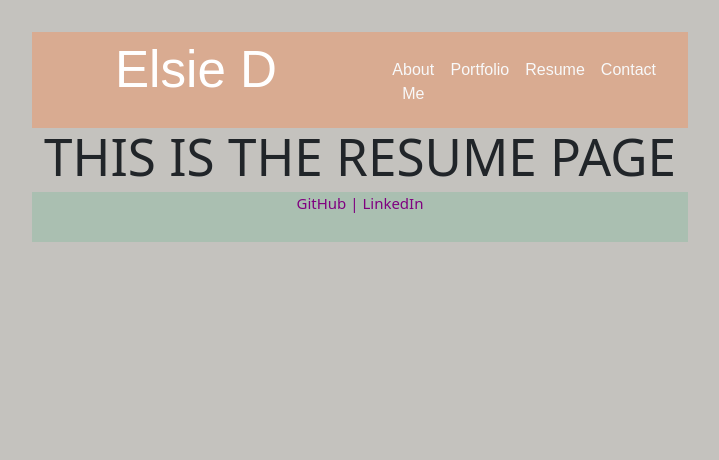
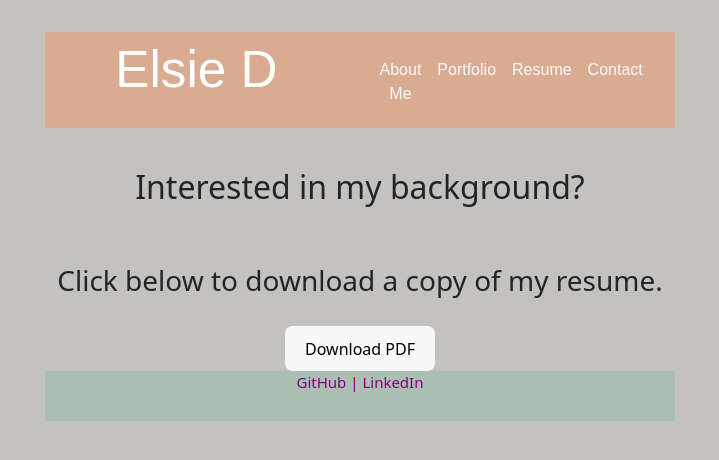
Before and after one commit to elsie-d/bootcamp-react-portfolio, a React (Vite) app in the folder ed-portfolio/: page /resume in a window 1280 px wide. Shown: the top 460 px of the page, without its empty margins (280-999 px from the left). Built offline with nearby package versions, Linux system fonts and the light colour scheme; a web font is replaced by a local one.

Commit message:
added resume

```diff
--- a/ed-portfolio/src/pages/Resume.jsx
+++ b/ed-portfolio/src/pages/Resume.jsx
@@ -4,11 +4,29 @@ import Row from 'react-bootstrap/Row';
 import Col from 'react-bootstrap/Col';
 
 export default function Resume() {
+  const onButtonClick = () => {
+    const pdfUrl = "ElsieResume.pdf";
+    const link = document.createElement("a");
+    link.href = pdfUrl;
+    link.download = "ElsieResume.pdf"; // specify the filename
+    document.body.appendChild(link);
+    link.click();
+    document.body.removeChild(link);
+};
+
     return (
       <Container>
       <Row>
         <Col>
-        <h1>THIS IS THE RESUME PAGE</h1>
+        <center>
+                <h2>Interested in my background?</h2>
+                <h3>
+                    Click below to download a copy of my resume.
+                </h3>
+                <button onClick={onButtonClick}>
+                    Download PDF
+                </button>
+            </center>
 
       </Col>
       </Row>
```
Also changed, not shown: 1 other file (tests, documents, lock files or other folders).
